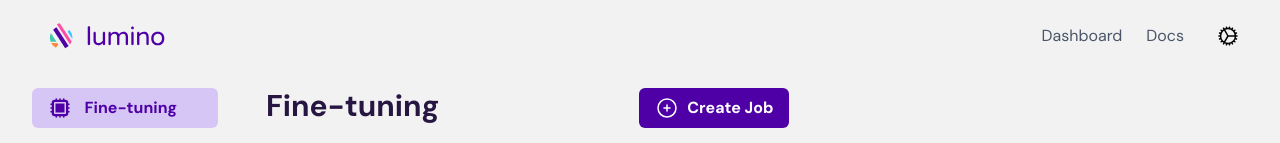
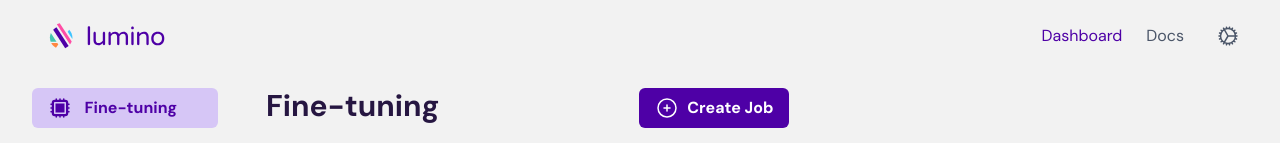
Before and after one commit to luminolabs/lumino-ui, a Next.js app: page /fine-tuning in a window 1280 px wide. Shown: the top 143 px of the page. Built offline with nearby package versions, Linux system fonts and the light colour scheme; no server answers.

Commit message:
Dashboard higlight

```diff
--- a/src/components/layout/Header.tsx
+++ b/src/components/layout/Header.tsx
@@ -1,4 +1,4 @@
-import React from 'react';
+import React, { useEffect } from 'react';
 import { Box, Flex, Spacer, Link, IconButton, Menu, MenuButton, MenuList, MenuItem, useToast } from '@chakra-ui/react';
 import NextLink from 'next/link';
 import Image from 'next/image';
@@ -44,7 +44,7 @@ const Header = () => {
         </NextLink>
         <Spacer />
         <Flex gap={6} alignItems="center">
-          <Link _hover={{ color: '#4E00A6' }} as={NextLink} href="/fine-tuning" color="gray.600">
+          <Link _hover={{ color: '#4E00A6' }} color={pathname.split("/")[1] === "fine-tuning" ? "#4E00A6" : "gray.600"} as={NextLink} href="/fine-tuning">
             Dashboard
           </Link>
           <Link _hover={{ color: '#4E00A6' }} as={NextLink} href="https://docs.luminolabs.ai" target="_blank" color="gray.600">
@@ -76,7 +76,7 @@ const Header = () => {
           ) : (
             <IconButton
               icon={<CogIcon style={{ width: '24px', height: '24px' }} />}
-              color={pathname === "/settings" ? "#4E00A6" : "black"}
+              color={pathname === "/settings" ? "#4E00A6" : "gray.600"}
               bg="transparent"
               _hover={{ color: "#4E00A6", bg: "#F3E8FF" }}
               onClick={() => router.push('/settings')}
```
